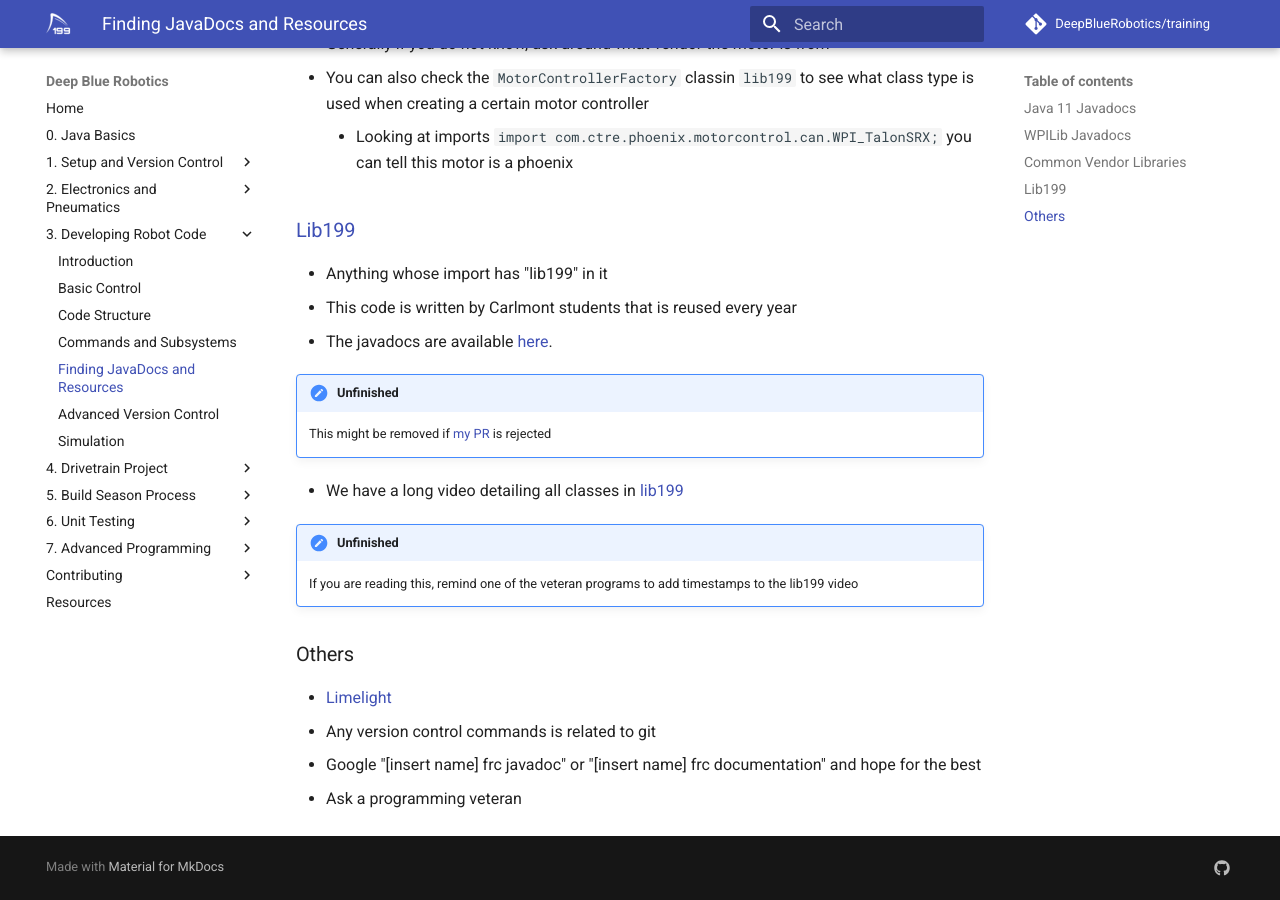
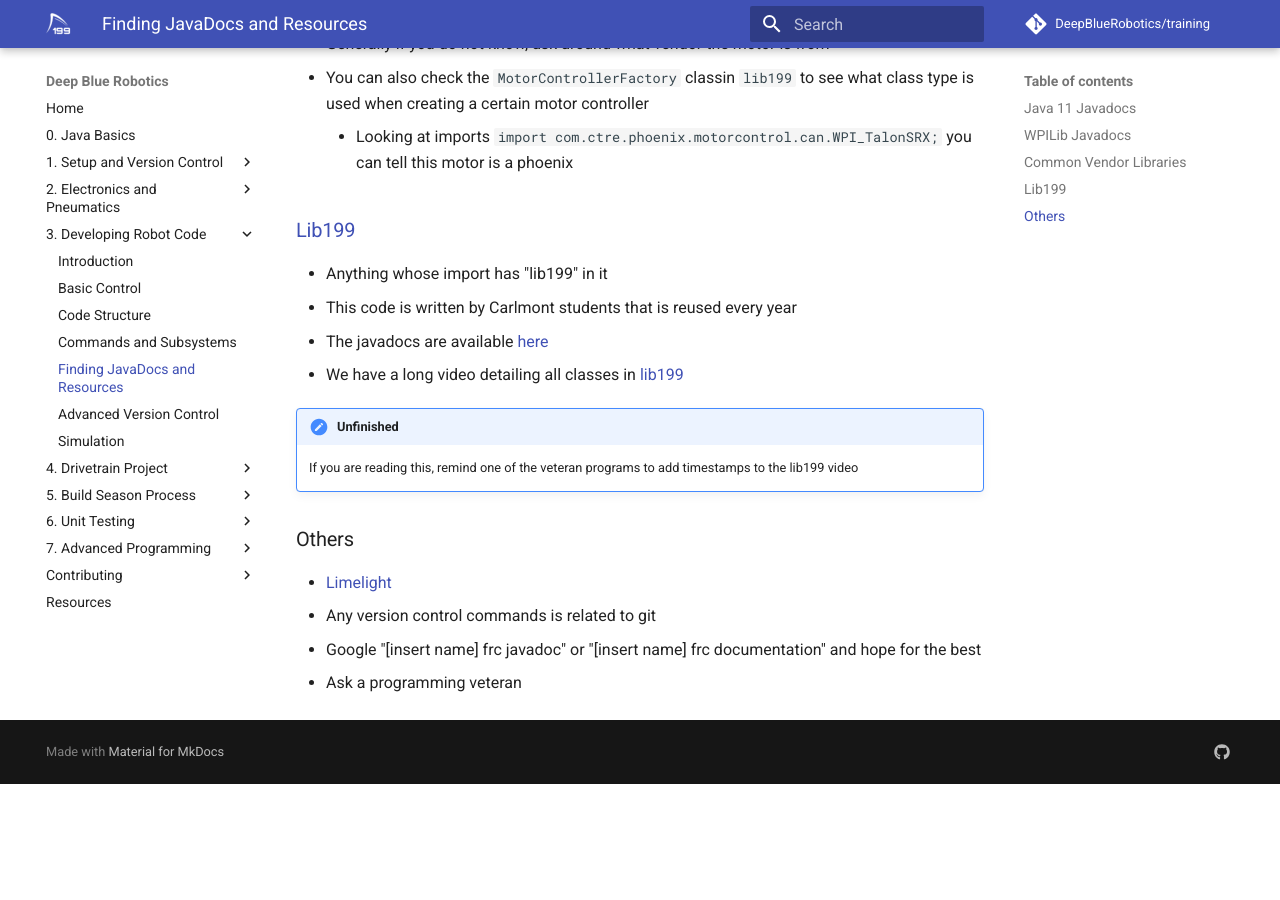
Before and after one commit to DeepBlueRobotics/training, an MkDocs documentation site: the page built from docs/section-3/finding-docs.md, in a window 1280 px wide and 900 px high, scrolled down 1006 px. Built offline with MkDocs 1.6.1 and Material for MkDocs 9.7.7, drawn with Linux system fonts in a browser that asks for light colours; comment, search, counter and statistics services are not loaded; after the commit the page ends 1790 px from its top, so only the background shows below that.

Commit message:
remove unfinished notice from lib199 docs

```diff
--- a/docs/section-3/finding-docs.md
+++ b/docs/section-3/finding-docs.md
@@ -32,9 +32,7 @@ Here is a general outline of where stuff might be:
 ### [Lib199](https://github.com/DeepBlueRobotics/lib199)
 - Anything whose import has "lib199" in it
 - This code is written by Carlmont students that is reused every year
-- The javadocs are available [here](https://deepbluerobotics.github.io/lib199/).
-!!! unfinished
-    This might be removed if [my PR](https://github.com/DeepBlueRobotics/lib199/pull/27) is rejected
+- The javadocs are available [here](https://deepbluerobotics.github.io/lib199/)
 - We have a long video detailing all classes in [lib199](https://www.youtube.com/watch?v=RMme7byAOPY)
 !!! unfinished
     If you are reading this, remind one of the veteran programs to add timestamps to the lib199 video
```
